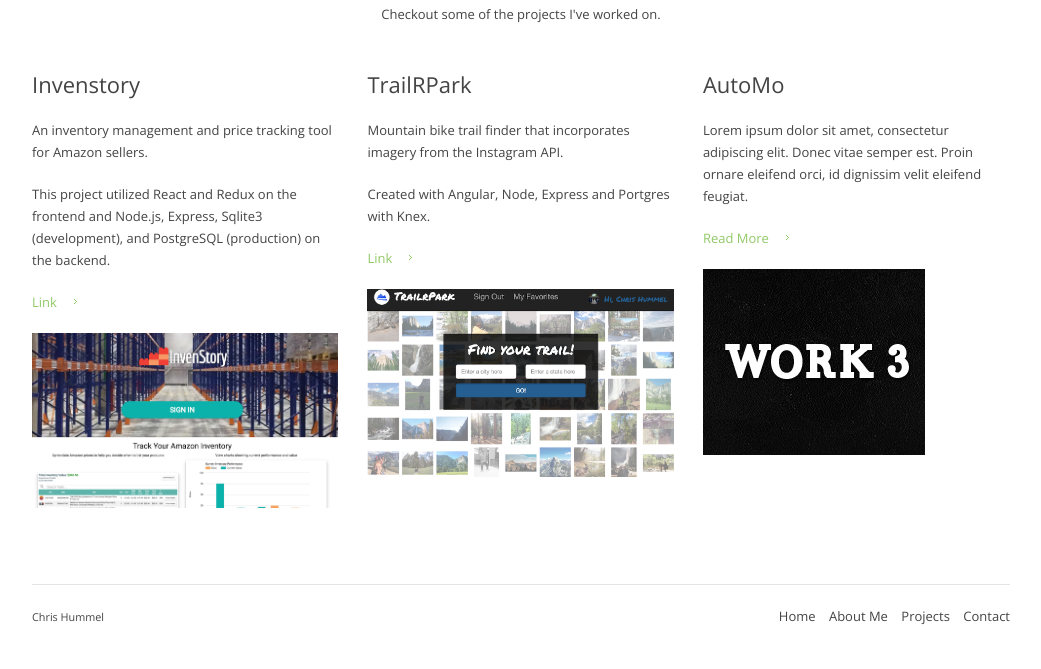
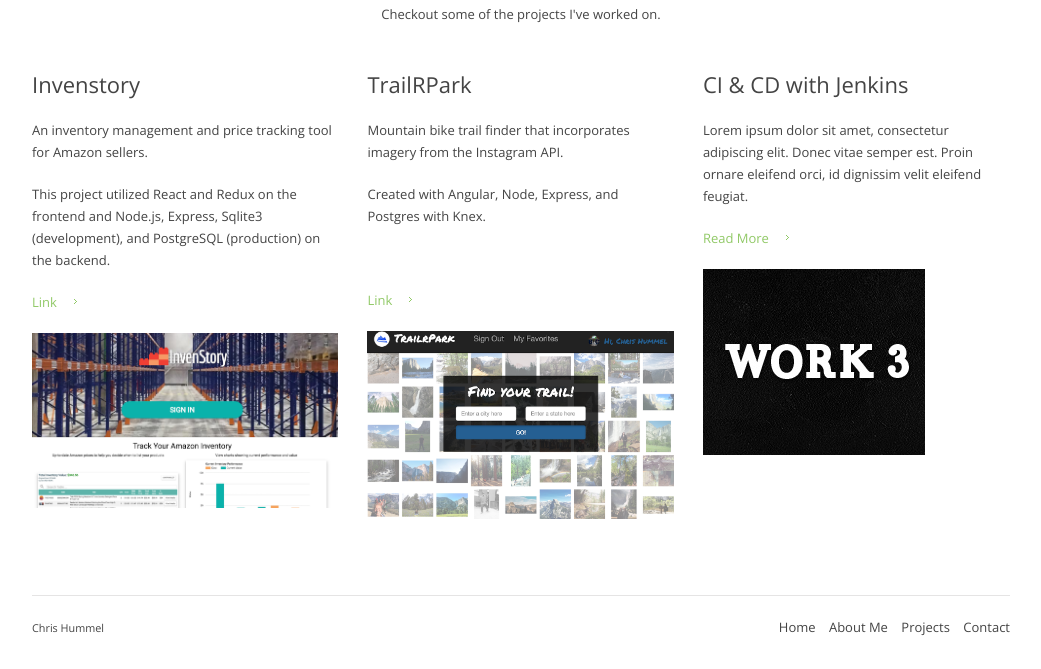
Before and after one commit to chrishummel/websitevps, a website: page public/client/projects.html in a window 1280 px wide. Shown: the part 228-897 px from the top of the page, without its empty margins (119-1160 px from the left). Drawn offline with nearby package versions, Linux system fonts and the light colour scheme.

Commit message:
fix projects

```diff
--- a/public/client/projects.html
+++ b/public/client/projects.html
@@ -79,16 +79,16 @@
         <div class="one-third">
           <h3>TrailRPark</h3>
             <p>Mountain bike trail finder that incorporates imagery from the Instagram API.</p>
-            <p>Created with Angular, Node, Express and Portgres with Knex.</p>
-            <p></p>
+            <p>Created with Angular, Node, Express, and Postgres with Knex.</p>
+            <p>&nbsp;</p>
             <p><a href="http://trailrpark.herokuapp.com" class="more">Link</a></p>
             <a href="http://trailrpark.herokuapp.com"><img src="images/trailrpark.png" alt="trailrpark"></a>
         </div>
         <div class="one-third">
-          <h3>AutoMo</h3>
+          <h3>CI & CD with Jenkins</h3>
             <p>Lorem ipsum dolor sit amet, consectetur adipiscing elit. Donec vitae semper est. Proin ornare eleifend orci, id dignissim velit eleifend feugiat. </p>
-            <p><a href="#" class="more">Read More</a></p>
-            <a href="#"><img src="images/work_3.jpg" alt="Woman on the wall"></a>
+            <p><a href="https://www.invenstory.biz/jenkins" class="more">Read More</a></p>
+            <a href="https://www.invenstory.biz/jenkins"><img src="images/work_3.jpg" alt="Woman on the wall"></a>
         </div>
     </div>
 
```
